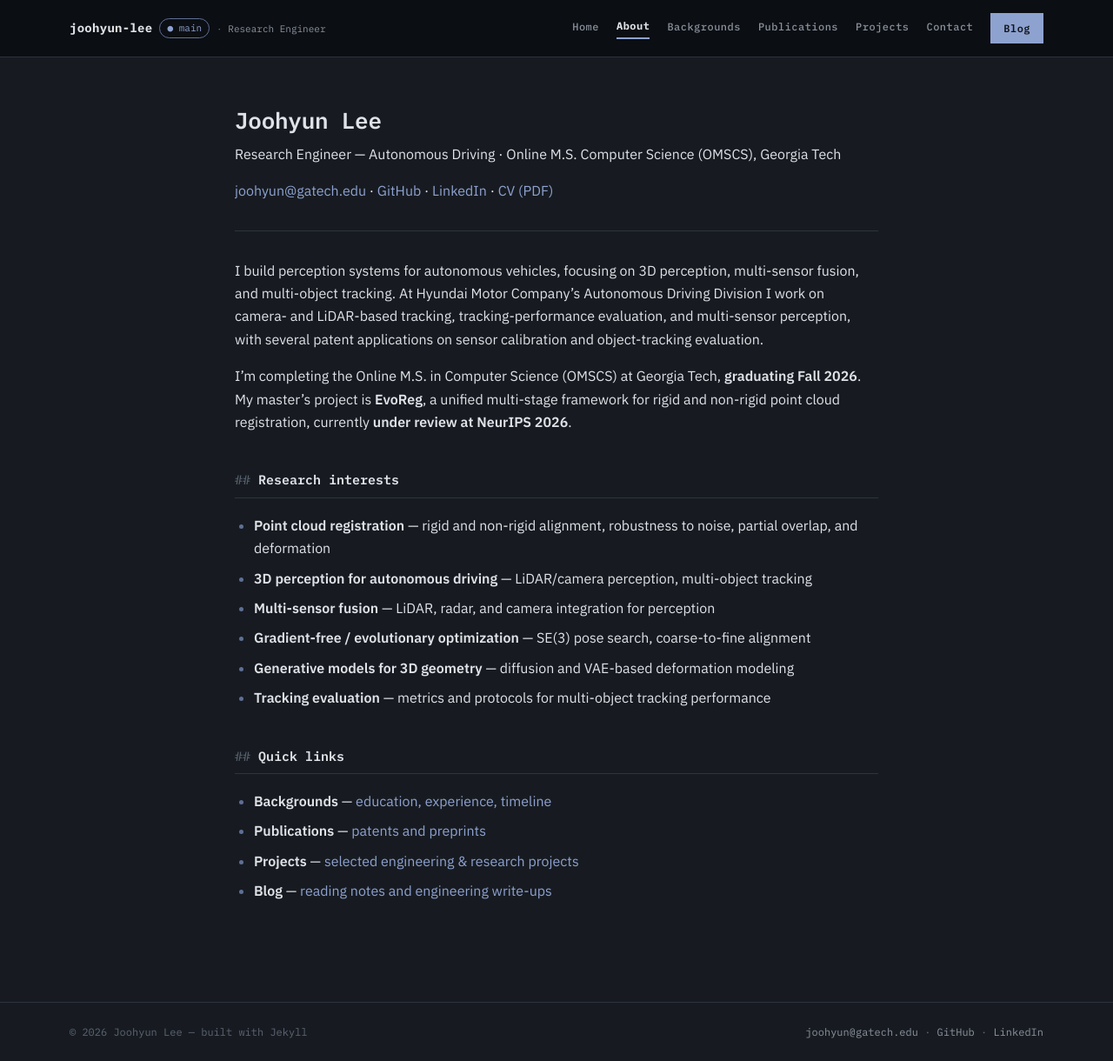
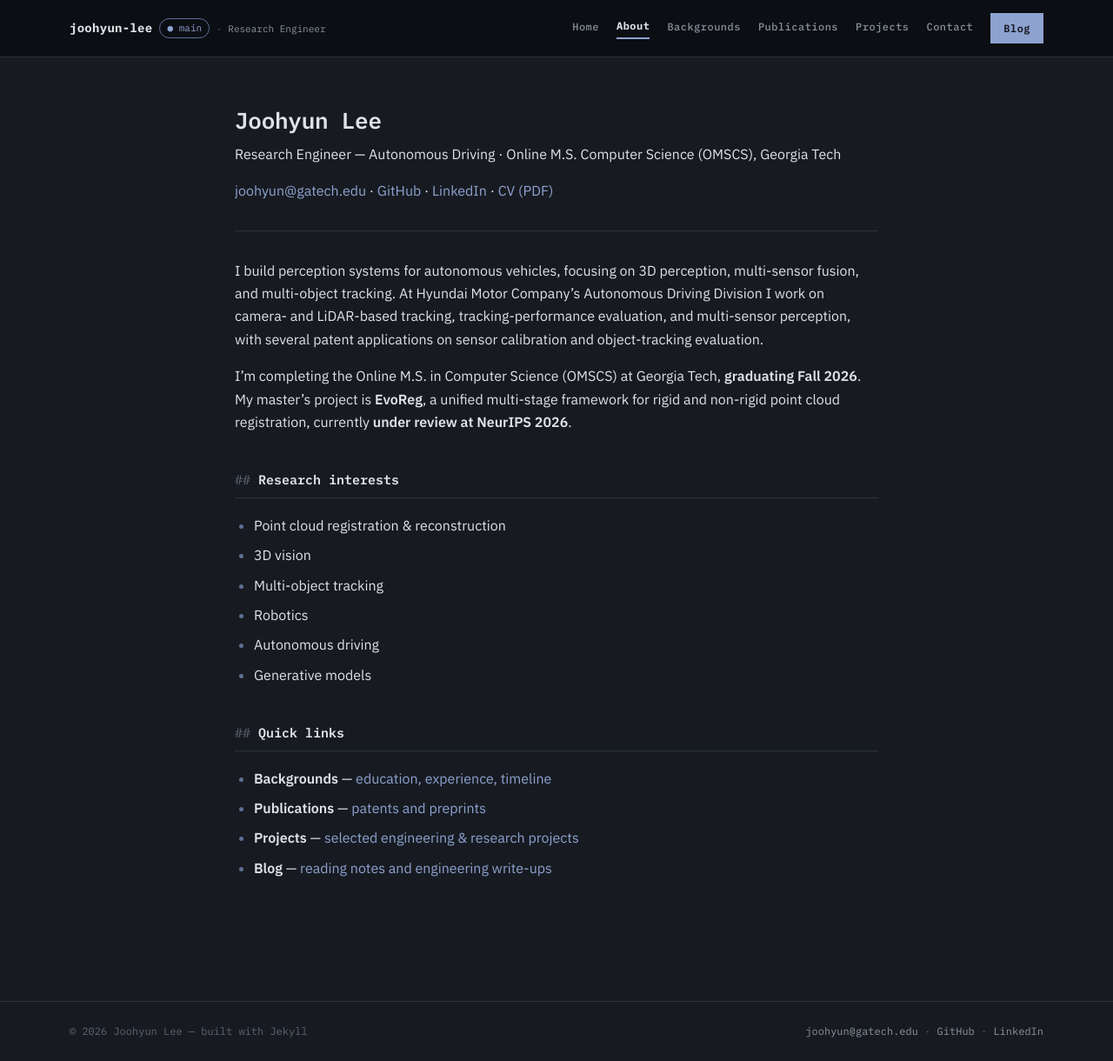
Before and after one commit to curiousLionH/curiousLionH.github.io, a Jekyll site: the page built from about.md, in a window 1280 px wide and 1220 px high. Shown: the whole window at 87% size. Built offline with Jekyll 4.4.1, drawn with Linux system fonts in a browser that asks for light colours.

Commit message:
Simplify research interests list
point cloud registration & reconstruction, 3D vision, multi-object
tracking, robotics, autonomous driving, generative models. Updates the
About section and the home Branches chips.

Co-Authored-By: Claude Sonnet 5 <noreply@anthropic.com>

```diff
--- a/about.md
+++ b/about.md
@@ -27,12 +27,12 @@ and non-rigid point cloud registration, currently **under review at NeurIPS 2026
 
 ## Research interests {#research-interests}
 
-- **Point cloud registration** — rigid and non-rigid alignment, robustness to noise, partial overlap, and deformation
-- **3D perception for autonomous driving** — LiDAR/camera perception, multi-object tracking
-- **Multi-sensor fusion** — LiDAR, radar, and camera integration for perception
-- **Gradient-free / evolutionary optimization** — SE(3) pose search, coarse-to-fine alignment
-- **Generative models for 3D geometry** — diffusion and VAE-based deformation modeling
-- **Tracking evaluation** — metrics and protocols for multi-object tracking performance
+- Point cloud registration & reconstruction
+- 3D vision
+- Multi-object tracking
+- Robotics
+- Autonomous driving
+- Generative models
 
 ## Quick links
 
```
Also changed, not shown: index.md (+5 -4 lines).
